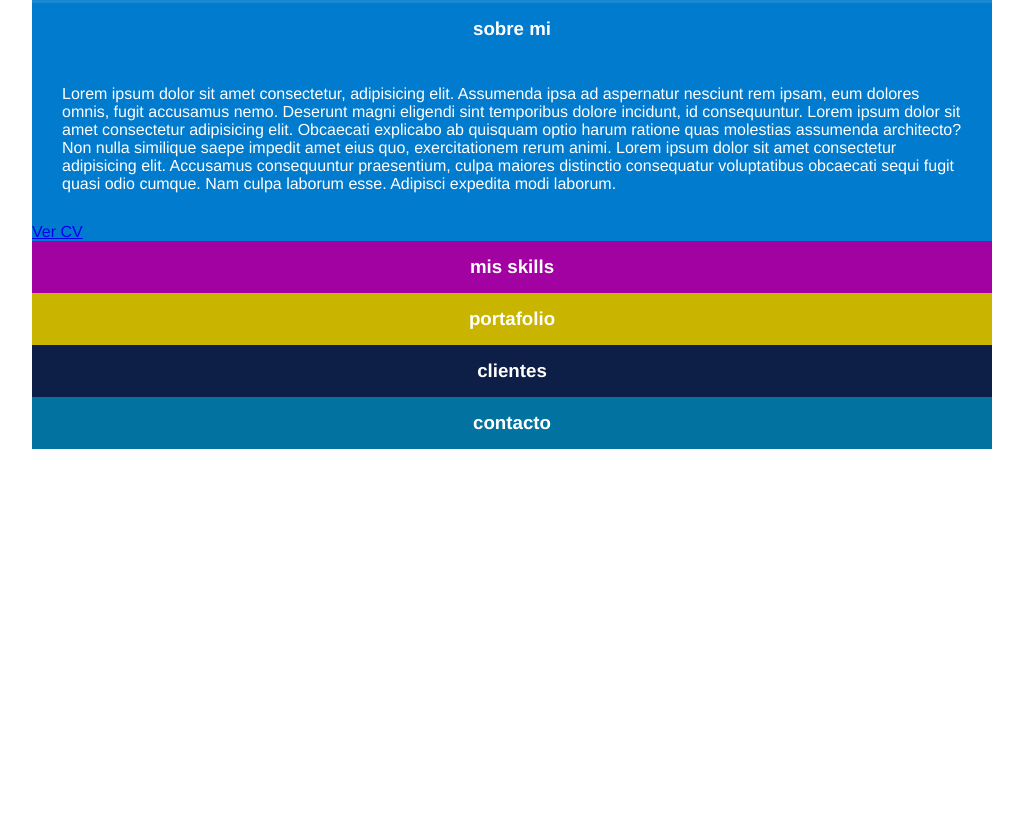
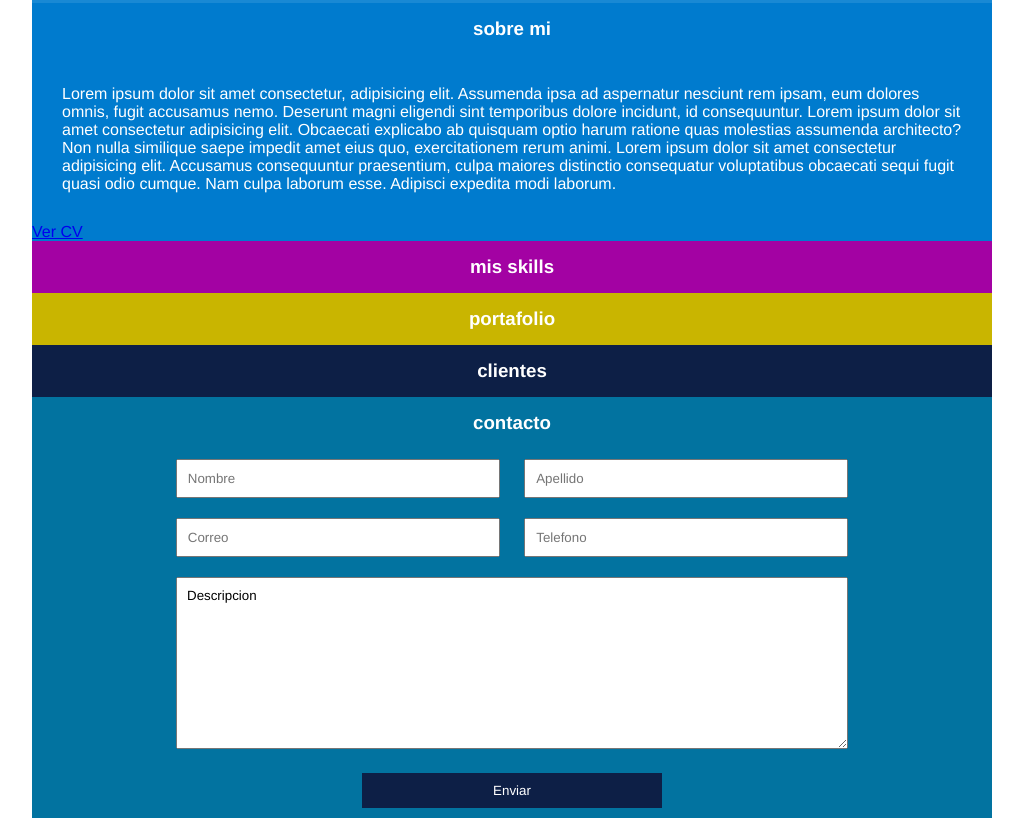
Before and after one commit to YhonatanQU/idat, a plain HTML site: page index.html in a window 1280 px wide. Shown: the part 397-1215 px from the top of the page, without its empty margins (128-1151 px from the left). Before the commit the page ends 846 px from the top, so only its background shows below. Drawn offline with Linux system fonts and the light colour scheme.

Commit message:
Reto 3 maquetado

```diff
--- a/css/app.css
+++ b/css/app.css
@@ -27,6 +27,27 @@ header>span {
     width: 190px;
     border-radius: 5px;
     padding: 15px;
+}
+
+div {
+    margin: 10px;
+    display: inline-block;
+}
+
+form {
+    width: 80%;
+    margin: auto;
+}
+
+input {
+    padding: 10px;
+    width: 300px;
+}
+
+textarea {
+    width: 650px;
+    margin: 0;
+    padding: 10px;
 }
 
 h1 {
@@ -65,4 +86,13 @@ h3 {
 
 .contacto {
     background: rgb(2, 115, 160);
+    text-align: center;
 }
+
+.btn {
+    background: rgb(13, 31, 70);
+    padding: 10px;
+    margin: 0;
+    border: none;
+    color: #fff;
+}
--- a/index.html
+++ b/index.html
@@ -33,6 +33,26 @@
         </section>
         <section class="contacto">
             <h3>contacto</h3>
+            <form action="" method="GET">
+                <div>
+                    <input type="text" id="Nombre" placeholder="Nombre" required>
+                </div>
+                <div>
+                    <input type="text" id="Apellido" placeholder="Apellido" required>
+                </div>
+                <div>
+                    <input type="email" id="email" placeholder="Correo" required>
+                </div>
+                <div>
+                    <input type="tel" id="telefono" placeholder="Telefono" required>
+                </div>
+                <div>
+                    <textarea name="textarea" rows="10">Descripcion</textarea>
+                </div>
+                <div>
+                    <input type="submit" id="enviar" class="btn" value="Enviar">
+                </div>
+            </form>
         </section>
     </main>
 </body>
```
